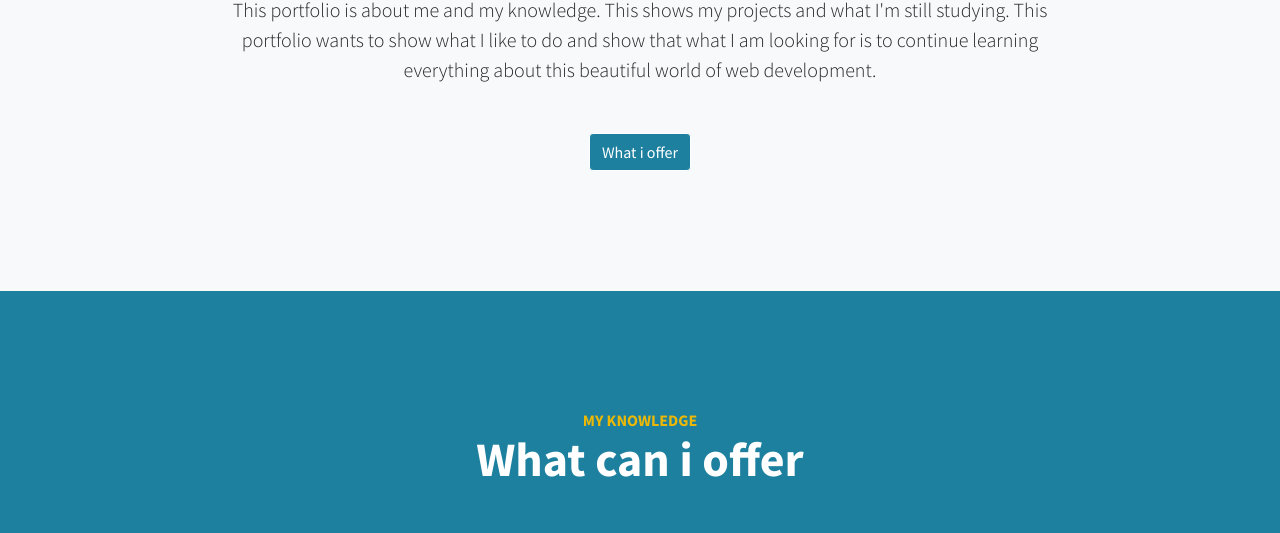
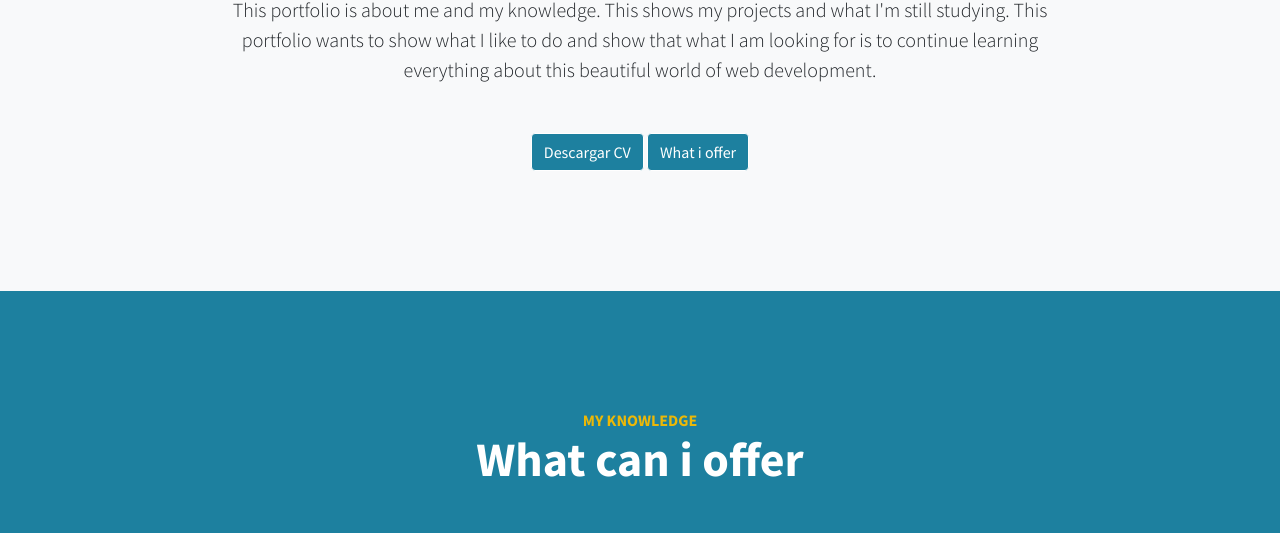
Before and after one commit to LeandroSchachner/MiPortfolio, a website: page index.html in a window 1280 px wide. Shown: the part 971-1504 px from the top of the page. Drawn offline with nearby package versions, Linux system fonts and the light colour scheme.

Commit message:
Add files via upload

```diff
--- a/index.html
+++ b/index.html
@@ -64,6 +64,7 @@
                         <p class="lead mb-5">
                             This portfolio is about me and my knowledge. This shows my projects and what I'm still studying. This portfolio wants to show what I like to do and show that what I am looking for is to continue learning everything about this beautiful world of web development.
                         </p>
+                        <a download="LeandroSchachnerCV" class="btn btn-primary btn-xl" href="./assets/LeandroSchachnerCV.pdf">Descargar CV</a>
                         <a class="btn btn-primary btn-xl" href="#services">What i offer</a>
                     </div>
                 </div>
```
